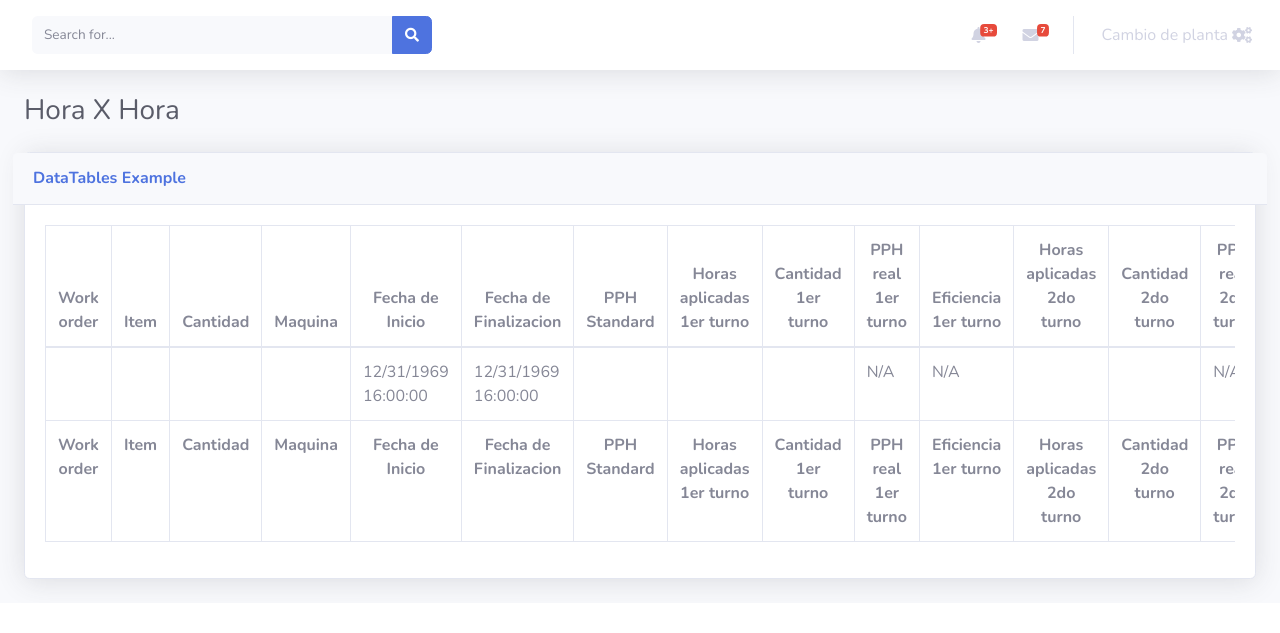
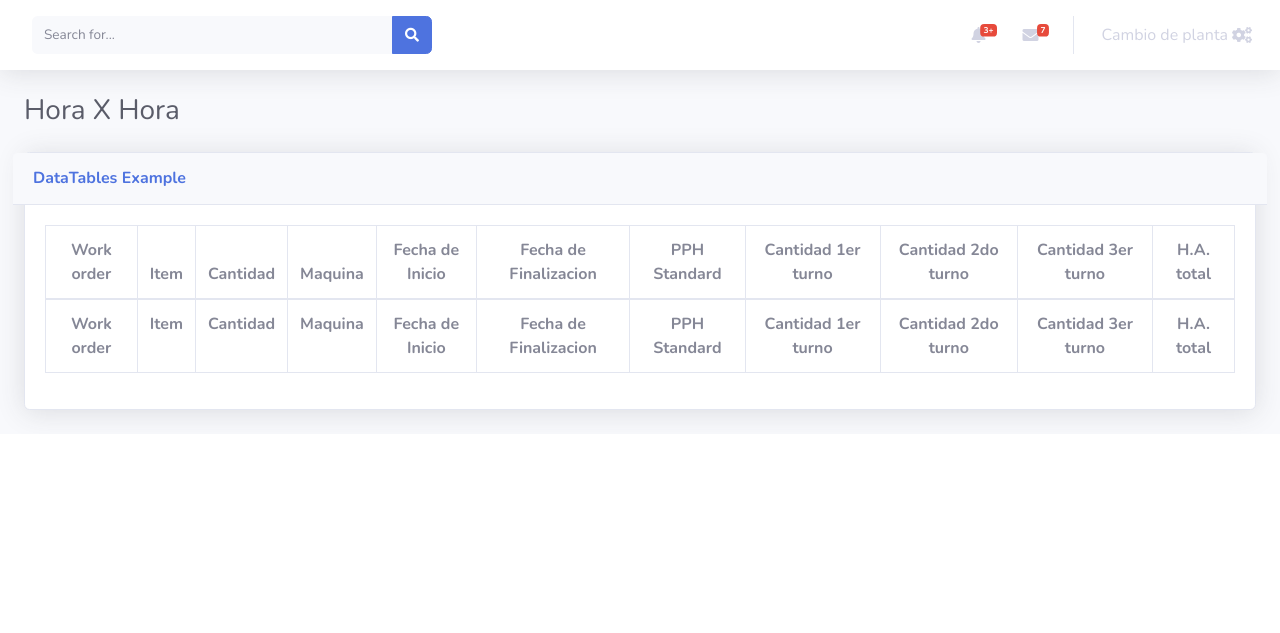
Before and after one commit to joseluisgomezcecena/horaxhora, a PHP site: page /ordenes_completadas.php in a window 1280 px wide. Shown: the top 633 px of the page. Run offline with PHP 8.4, Linux system fonts and the light colour scheme; tables that the repository leaves empty or names only in its code hold one stand-in row (values such as "Sample post"); lists and menus that the app fills with data are empty.

Commit message:
Update change plant

```diff
--- a/assets/js/main.js
+++ b/assets/js/main.js
@@ -111,6 +111,7 @@ document.addEventListener("DOMContentLoaded", function() {
                         item.value = "";
                         machine.value = "";
                         quantity.value = "";
+                        //console.log(this.responseText);
 
                         $("#agregar-orden-modal").modal("hide");
 
@@ -295,11 +296,12 @@ document.addEventListener("DOMContentLoaded", function() {
 
     }
 
-/**************************************** -------------- INDEX PAGE -------------- ****************************************/
-    if(window.location.pathname == "/horaxhora/")
+    /**************************************** -------------- INDEX PAGE -------------- ****************************************/
+    if(window.location.pathname == "/horaxhora/index.php" || window.location.pathname == "/horaxhora/")
     {
         setTimeout(function(){
-            $("#index").modal("show");
+            if(document.querySelector("#titulo h6").textContent == "")
+                $("#index").modal("show");
         }, 1000);
 
 
@@ -339,4 +341,31 @@ document.addEventListener("DOMContentLoaded", function() {
         }
     }
 
+    /**************************************** -------------- INDEX PAGE -------------- ****************************************/
+    if(window.location.pathname != "/horaxhora/index.php" && window.location.pathname != "/horaxhora/")
+    {
+
+
+        const change_plants = document.getElementById("change-plants");
+
+        change_plants.addEventListener("click", control_plants);
+
+
+        function control_plants(e)
+        {
+            e.preventDefault();
+
+            let plant = 0;
+
+            if(e.target.classList.contains("plant-1"))
+                plant = 1;
+            else if(e.target.classList.contains("plant-2"))
+                plant = 2;
+            else if(e.target.classList.contains("plant-3"))
+                plant = 3;
+            if(plant > 0)
+                window.location.assign("/horaxhora/index.php?plant="+plant);
+        }
+    }
+
 });
--- a/includes/footer.php
+++ b/includes/footer.php
@@ -100,8 +100,20 @@
           {
             id = d.getHours() + "pm";
           }
+
+          if(d.getHours() - 1 < 12)
+          {
+            old_id = d.getHours() - 1 + "am"
+          }
+          else
+          {
+            old_id = d.getHours() - 1 + "pm"
+          }
+          //#858796
           document.getElementById(id).style.backgroundColor = "#00a6ff";
           document.getElementById(id).style.color = "white";
+          document.getElementById(old_id).style.backgroundColor = "white";
+          document.getElementById(old_id).style.color = "#858796";
 
 /*
           if((d.getHours()==9))
--- a/modals/forms/edit_order.php
+++ b/modals/forms/edit_order.php
@@ -1,4 +1,4 @@
-<div class="modal" id="editar-orden-modal">
+<div class="modal fade" id="editar-orden-modal">
   <div class="modal-dialog">
     <div class="modal-content">
 
--- a/modals/forms/load_order.php
+++ b/modals/forms/load_order.php
@@ -7,7 +7,7 @@ else
     $planta = 1;
 
 ?>
-<div class="modal" id="agregar-orden-modal">
+<div class="modal fade" id="agregar-orden-modal">
   <div class="modal-dialog">
     <div class="modal-content">
 
--- a/modals/forms/start_order.php
+++ b/modals/forms/start_order.php
@@ -1,4 +1,4 @@
-<div class="modal" id="comenzar-orden-modal">
+<div class="modal fade" id="comenzar-orden-modal">
   <div class="modal-dialog">
     <div class="modal-content">
 
--- a/ordenes_completadas.php
+++ b/ordenes_completadas.php
@@ -30,21 +30,10 @@ else
                             <th style="width: 100px">Fecha de Inicio</th>
                             <th>Fecha de Finalizacion</th>
                             <th>PPH Standard</th>
-                            <th>Horas aplicadas 1er turno</th>
                             <th>Cantidad 1er turno</th>
-                            <th>PPH real 1er turno</th>
-                            <th>Eficiencia 1er turno</th>
-                            <th>Horas aplicadas 2do turno</th>
                             <th>Cantidad 2do turno</th>
-                            <th>PPH real 2do turno</th>
-                            <th>Eficiencia 2do turno</th>
-                            <th>Horas Aplicadas 3er turno</th>
                             <th>Cantidad 3er turno</th>
-                            <th>PPH real 3er turno</th>
-                            <th>Eficiencia 3er turno</th>
                             <th>H.A. total</th>
-                            <th>PPH real total</th>
-                            <th>Eficiencia total</th>
                         </tr>
                     </thead>
                     <tfoot>
@@ -56,27 +45,17 @@ else
                             <th style="width: 100px">Fecha de Inicio</th>
                             <th>Fecha de Finalizacion</th>
                             <th>PPH Standard</th>
-                            <th>Horas aplicadas 1er turno</th>
                             <th>Cantidad 1er turno</th>
-                            <th>PPH real 1er turno</th>
-                            <th>Eficiencia 1er turno</th>
-                            <th>Horas aplicadas 2do turno</th>
                             <th>Cantidad 2do turno</th>
-                            <th>PPH real 2do turno</th>
-                            <th>Eficiencia 2do turno</th>
-                            <th>Horas Aplicadas 3er turno</th>
                             <th>Cantidad 3er turno</th>
-                            <th>PPH real 3er turno</th>
-                            <th>Eficiencia 3er turno</th>
                             <th>H.A. total</th>
-                            <th>PPH real total</th>
-                            <th>Eficiencia total</th>
                         </tr>
                     </tfoot>
                     <tbody>
                         <?php
-                        $query_orders  = "SELECT A.orden_id, A.work_order, A.item, A.meta_orden, A.maquina, A.fecha_inicial, A.fecha_final, A.pph_std, SUM(B.cantidad_turno1) as cant_turno1, SUM(B.horas_aplicadas1) as horas_aplicadas1, SUM(B.cantidad_turno2) as cant_turno2, SUM(B.horas_aplicadas2) as horas_aplicadas2, SUM(B.cantidad_turno3) as cant_turno3, SUM(B.horas_aplicadas3) as horas_aplicadas3  FROM ordenes_main AS A LEFT JOIN ordenes_diarias AS B ON B.id_orden = A.orden_id  WHERE estado = 2 AND planta_id = $planta";
+                        $query_orders  = "SELECT A.orden_id, A.work_order, A.item, A.meta_orden, A.maquina, A.fecha_inicial, A.fecha_final, A.pph_std FROM ordenes_main AS A WHERE estado = 2 AND planta_id = $planta";
                         $result_orders = $connection->query($query_orders);
+
                         if(!$result_orders)
                         {
                             die($query_orders);
@@ -84,6 +63,24 @@ else
                         if($result_orders->num_rows > 0)
                         {
                             while($row_orders = $result_orders->fetch_assoc()):
+
+                                $final_date = new DateTime($row_orders['fecha_final']);
+                                $initial_date = new DateTime($row_orders['fecha_inicial']);
+
+                                $total_time = $final_date->diff($initial_date);
+
+                                $query_cantidades  = "SELECT SUM(B.cantidad_turno1) as cant_turno1, SUM(B.cantidad_turno2) as cant_turno2, SUM(B.cantidad_turno3) as cant_turno3 FROM ordenes_diarias AS B WHERE B.id_orden = {$row_orders['orden_id']}";
+                                $result_cantidades = $connection->query($query_cantidades);
+                                if($result_cantidades)
+                                {
+                                    if($result_cantidades->num_rows == 1)
+                                    {
+                                        $row_cantidades = $result_cantidades->fetch_assoc();
+                                        $cantidad_turno1 = $row_cantidades['cant_turno1'] > 0 ?  $row_cantidades['cant_turno1'] :  "N/A";
+                                        $cantidad_turno2 = $row_cantidades['cant_turno2'] > 0 ?  $row_cantidades['cant_turno2'] :  "N/A";
+                                        $cantidad_turno3 = $row_cantidades['cant_turno3'] > 0 ?  $row_cantidades['cant_turno3'] :  "N/A";
+                                    }
+                                }
                         ?>
                         <tr id="row<?php echo $row_orders['orden_id'];?>">
                             <td><?php echo $row_orders['work_order'];?></td>
@@ -93,106 +90,10 @@ else
                             <td><?php echo date("m/d/Y H:i:s", strtotime($row_orders['fecha_inicial']));?></td>
                             <td><?php echo date("m/d/Y H:i:s", strtotime($row_orders['fecha_final']));?></td>
                             <td><?php echo $row_orders['pph_std'];?></td>
-                            <td><?php echo $row_orders['horas_aplicadas1'];?></td>
-                            <td><?php echo $row_orders['cant_turno1'];?></td>
-                            <td>
-                                <?php
-                                    if($row_orders['horas_aplicadas1'] > 0)
-                                    {
-                                        $pph1 = $row_orders['cant_turno1'] / $row_orders['horas_aplicadas1'];
-                                        echo $pph1;
-                                    }
-                                    else
-                                    {
-                                        $pph1 = 0;
-                                        echo "N/A";
-                                    }
-                                ?>
-                            </td>
-                            <td>
-                                <?php
-                                    if($pph1 > 0 && $row_orders['pph_std'] > 0)
-                                       echo (100 * ($pph1 / $row_orders['pph_std'])) . "%";
-                                    else
-                                        echo "N/A";
-                                ?>
-                            </td>
-                            <td><?php echo $row_orders['horas_aplicadas2'];?></td>
-                            <td><?php echo $row_orders['cant_turno2'];?></td>
-                            <td>
-                                <?php
-                                    if($row_orders['horas_aplicadas2'] > 0)
-                                    {
-                                        $pph2 = $row_orders['cant_turno2'] / $row_orders['horas_aplicadas2'];
-                                        echo $pph2;
-                                    }
-                                    else
-                                    {
-                                        $pph2 = 0;
-                                        echo "N/A";
-                                    }
-                                ?>
-                            </td>
-                            <td>
-                                <?php
-                                    if($pph2 > 0 && $row_orders['pph_std'] > 0)
-                                       echo (100 * ($pph2 / $row_orders['pph_std'])) . "%";
-                                    else
-                                        echo "N/A";
-                                ?>
-                            </td>
-                            <td><?php echo $row_orders['horas_aplicadas3'];?></td>
-                            <td><?php echo $row_orders['cant_turno3'];?></td>
-                            <td>
-                                <?php
-                                    if($row_orders['horas_aplicadas3'] > 0)
-                                    {
-                                        $pph3 = $row_orders['cant_turno3'] / $row_orders['horas_aplicadas3'];
-                                        echo $pph3;
-                                    }
-                                    else
-                                    {
-                                        $pph3 = 0;
-                                        echo "N/A";
-                                    }
-                                ?>
-                            </td>
-                            <td>
-                                <?php
-                                    if($pph3 > 0 && $row_orders['pph_std'] > 0)
-                                       echo (100 * ($pph3 / $row_orders['pph_std'])) . "%";
-                                    else
-                                        echo "N/A";
-                                ?>
-                            </td>
-                            <td>
-                                <?php
-                                    $horas_total = $row_orders['horas_aplicadas1'] + $row_orders['horas_aplicadas2'] + $row_orders['horas_aplicadas3'];
-                                    echo $horas_total;
-                                ?>
-                            </td>
-                            <td>
-                                <?php
-                                    if( $horas_total > 0)
-                                    {
-                                        $pph_total = $row_orders['meta_orden']/$horas_total;
-                                        echo $pph_total;
-                                    }
-                                    else
-                                    {
-                                        $pph_total = 0;
-                                        echo "N/A";
-                                    }
-                                ?>
-                            </td>
-                            <td>
-                                <?php
-                                    if( $pph_total > 0 && $row_orders['pph_std'] > 0)
-                                        echo (100 * ($pph_total / $row_orders['pph_std'] )) . "%";
-                                    else
-                                        echo "N/A";
-                                ?>
-                            </td>
+                            <td><?php echo $cantidad_turno1;?></td>
+                            <td><?php echo $cantidad_turno2;?></td>
+                            <td><?php echo $cantidad_turno3;?></td>
+                            <td><?php echo round($total_time->days * 24 + $total_time->h + $total_time->i / 60, 2) . " horas";?></td>
 
                         </tr>
                         <?php
```
Also changed, not shown: _config/ajax-functions.php (+22 -14 lines), ajax/horaxhora/update.php (+20 -10 lines), index.php (+15 -10 lines).
